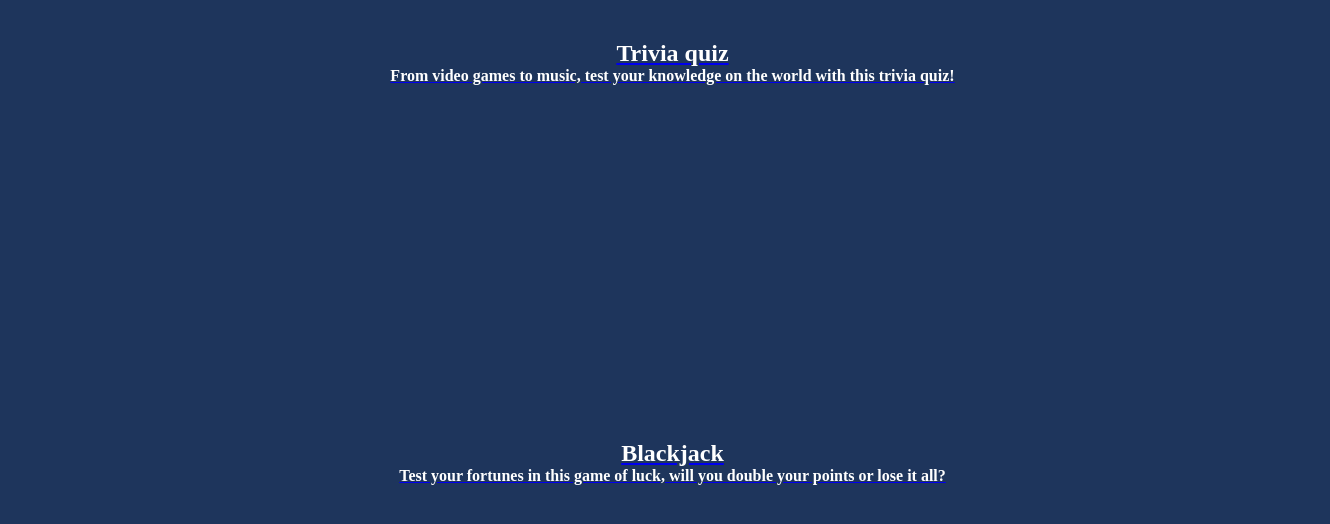
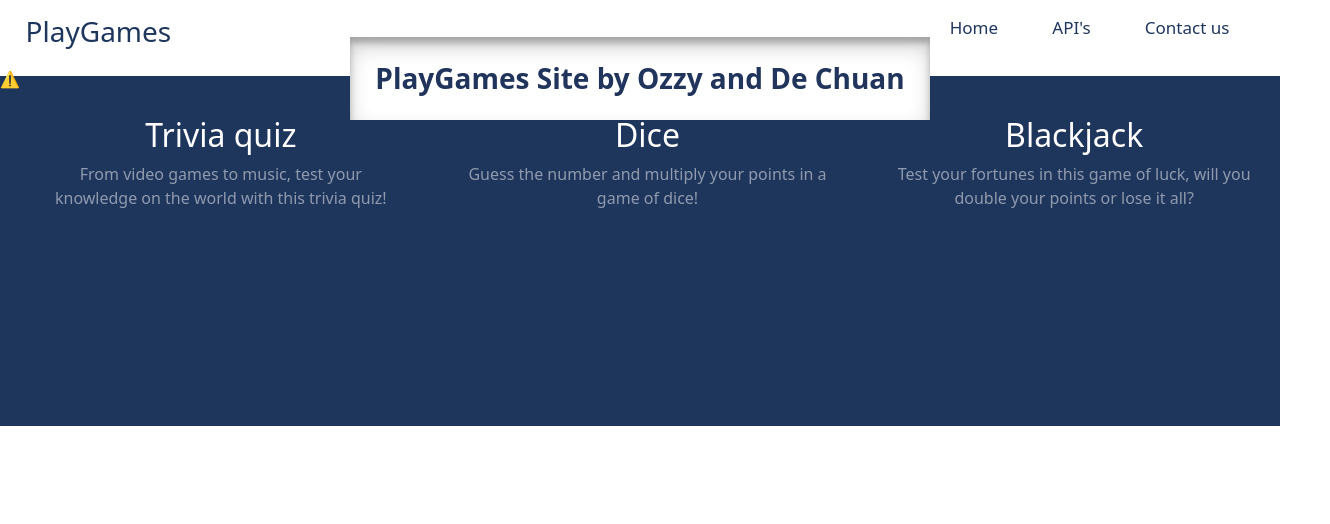
Before and after one commit to ozzywithab/ID_S10194236_OzzyTham_PlayGamesSite, a plain HTML site: page index.html in a window 1280 px wide. Shown: the whole page, 1330 px wide, since content can reach past the window. Drawn offline with nearby package versions, Linux system fonts and the light colour scheme; no server answers.

Commit message:
Completed CSS for index.html

```diff
--- a/css/index.css
+++ b/css/index.css
@@ -52,10 +52,7 @@ header{
     width: 100%;
 }
 
-/* .bigBackgroundText{
-    padding: 25px;
-    background-color: black;
-} */
+
 
 .bigBackground h3{
     position: absolute;
@@ -66,7 +63,7 @@ header{
     box-shadow: 0 10px 20px rgba(0,0,0,0.19) inset, 0 6px 6px rgba(0,0,0,0.23) inset;
     color: #20345c;
     padding: 25px;
-    background-color: rgb(15, 15, 15);
+    background-color: white;
     width: fit-content; height: fit-content;
 }
 
--- a/index.html
+++ b/index.html
@@ -4,17 +4,40 @@
     <meta charset="UTF-8">
     <meta http-equiv="X-UA-Compatible" content="IE=edge">
     <meta name="viewport" content="width=device-width, initial-scale=1.0">
+    <script src="https://unpkg.com/@lottiefiles/lottie-player@latest/dist/lottie-player.js"></script>
+    <link href="https://cdn.jsdelivr.net/npm/bootstrap@5.0.0-beta2/dist/css/bootstrap.min.css" rel="stylesheet" integrity="sha384-BmbxuPwQa2lc/FVzBcNJ7UAyJxM6wuqIj61tLrc4wSX0szH/Ev+nYRRuWlolflfl" crossorigin="anonymous">
     <link rel="stylesheet" href="css/index.css">
     <title>Homepage</title>
 </head>
 
 <body>
-    <!-- Will replace index as the index page when done -->
+    <!--Navigation bar-->
+    <header>
+        <h3 class = "siteName">PlayGames</h3>
+        <nav>
+            <ul class = "links">
+                <li><a href = "index.html">Home</a></li>
+                <li><a href = "api.html">API's</a></li>
+                <li><a href = "contact.html">Contact us</a></li>
+            </ul>
+        </nav>
+    </header>
+
+    <!--Big background w/ lottie animation-->
+    <div class = "bigBackground">
+        <lottie-player src="https://assets10.lottiefiles.com/packages/lf20_fznwzd5n.json"  background="transparent"  speed="1" loop autoplay></lottie-player>
+        <div class = "bigBackgroundText">
+            <h3>
+                PlayGames Site by Ozzy and De Chuan
+            </h3>
+        </div>
+    </div>
+
     <!--Container for buttons that lead to quiz-->
-    <div class = "flex-container">
-        <a href = "Trivia.html">
+    <div class = "container-fluid">
+        <a href = "Trivia.html" class = "flex-box">
             <!--Buttons for each quiz-->
-            <div class = "flex-box">
+            <div>
                 <div class = "content">
                     <!--Header that will display quiz's name-->
                     <div class = "category-header">
@@ -22,16 +45,31 @@
                     </div>
                     <!--Short description of the quiz's category-->
                     <div class = "category-description">
-                        <h4>From video games to music, test your knowledge on the world with this trivia quiz!</h4>
+                        <p>From video games to music, test your knowledge on the world with this trivia quiz!</p>
                     </div>
                 </div>
             </div>
         </a>
 
+        <a href = "Dice.html" class = "flex-box">
+            <!--Buttons for each quiz-->
+            <div>
+                <div class = "content">
+                    <!--Header that will display quiz's name-->
+                    <div class = "category-header">
+                        <h2>Dice</h2>
+                    </div>
+                    <!--Short description of the quiz's category-->
+                    <div class = "category-description">
+                        <p>Guess the number and multiply your points in a game of dice!</p>
+                    </div>
+                </div>
+            </div>
+        </a>
 
-        <a href = "Blackjack.html">
+        <a href = "Blackjack.html" class = "flex-box">
             <!--Buttons for each quiz-->
-            <div class = "flex-box">
+            <div>
                 <div class = "content">
                     <!--Header that will display quiz's name-->
                     <div class = "category-header">
@@ -39,12 +77,14 @@
                     </div>
                     <!--Short description of the quiz's category-->
                     <div class = "category-description">
-                        <h4>Test your fortunes in this game of luck, will you double your points or lose it all?</h4>
+                        <p>Test your fortunes in this game of luck, will you double your points or lose it all?</p>
                     </div>
                 </div>
             </div>
         </a>
     </div>
 
+
+    <script src="https://cdn.jsdelivr.net/npm/bootstrap@5.0.0-beta2/dist/js/bootstrap.bundle.min.js" integrity="sha384-b5kHyXgcpbZJO/tY9Ul7kGkf1S0CWuKcCD38l8YkeH8z8QjE0GmW1gYU5S9FOnJ0" crossorigin="anonymous"></script>
 </body>
 </html>
```
Also changed, not shown: Blackjack.html (+2 -1 lines), Dice.html (+2 -1 lines), Trivia.html (+1 -1 lines), api.html (added, +12 -0 lines), contact.html (added, +12 -0 lines), 1 other file.
